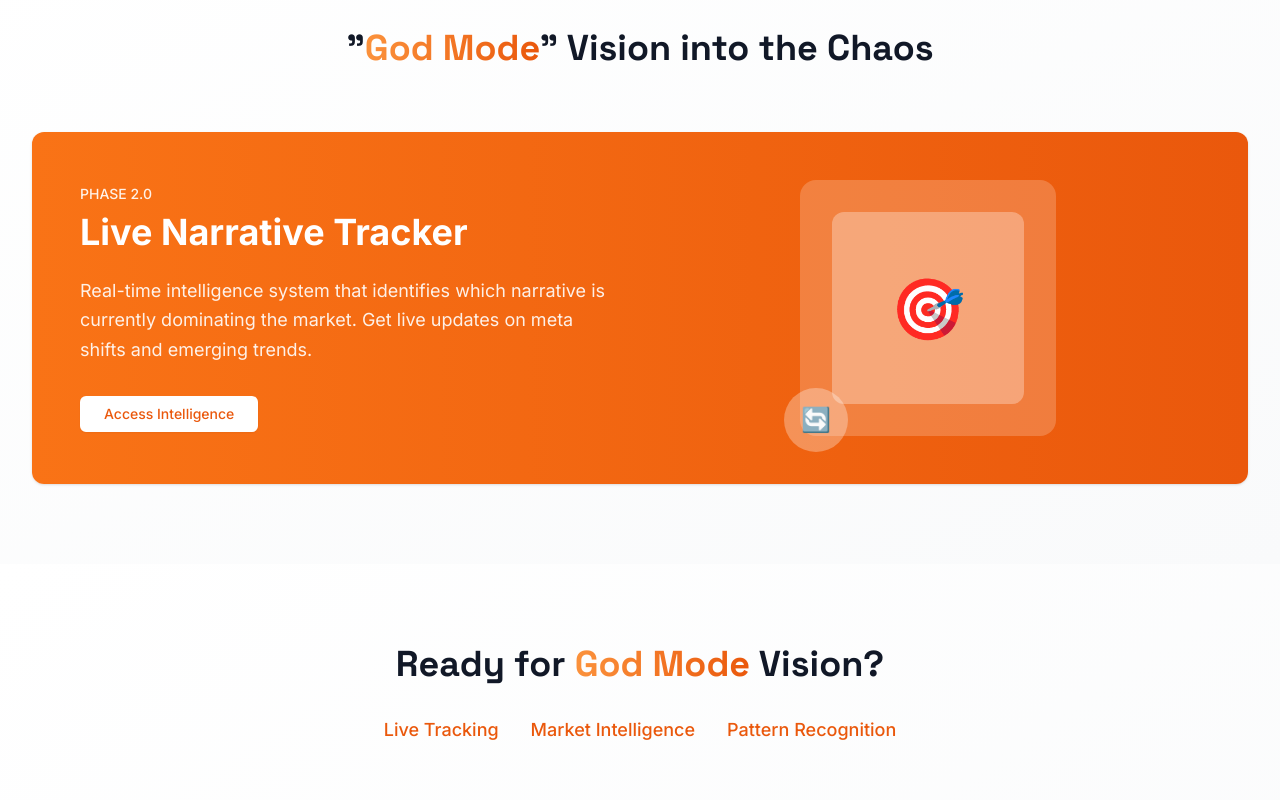
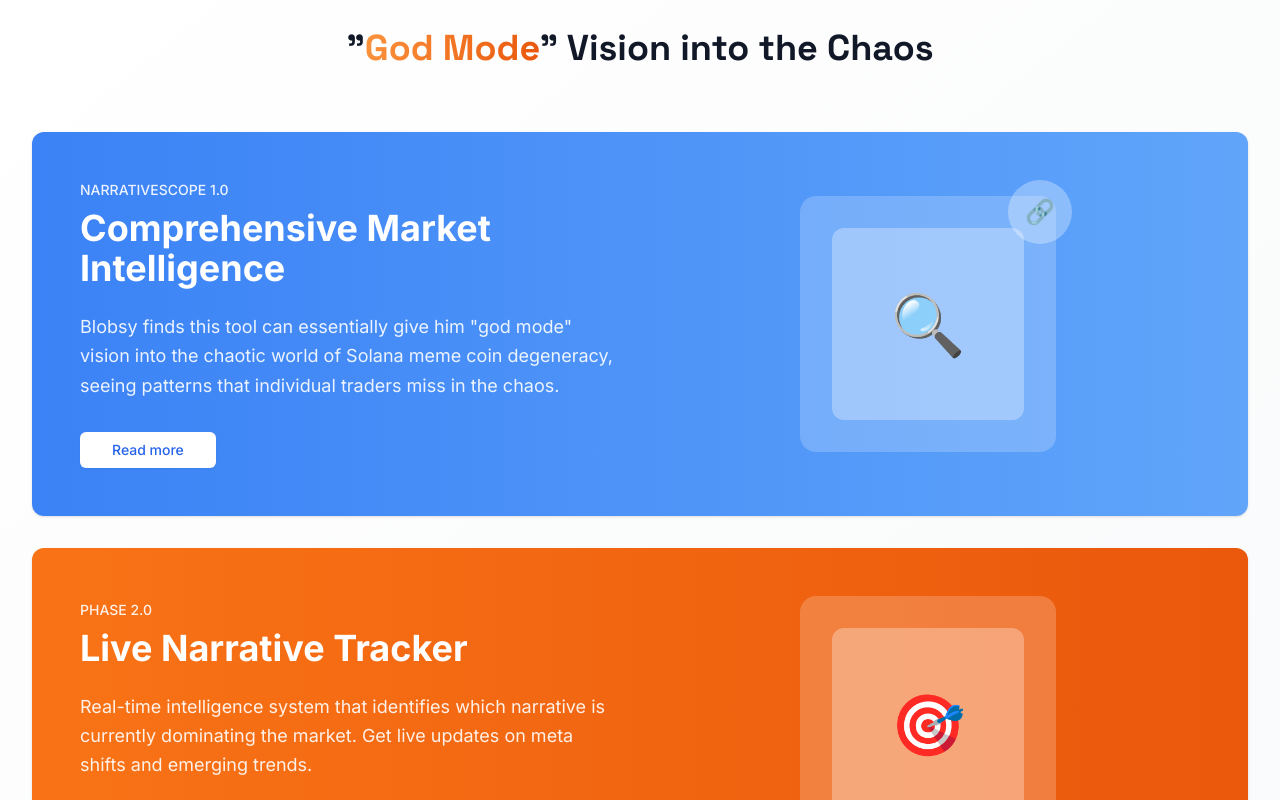
Before and after one commit to Fxlando/websitebuilder, a Next.js app: page / in a window 1280 px wide. Shown: the part 4120-4920 px from the top of the page. Built offline with nearby package versions, Linux system fonts and the light colour scheme; no server answers.

Commit message:
Add back NARRATIVESCOPE 1.0 card - Restore the first blue card with Comprehensive Market Intelligence - Keep both cards: NARRATIVESCOPE 1.0 and PHASE 2.0 - Maintain original two-card layout

```diff
--- a/src/components/sections/FutureSection.tsx
+++ b/src/components/sections/FutureSection.tsx
@@ -52,6 +52,66 @@ export const FutureSection = () => {
           whileInView="visible"
           viewport={{ once: true }}
         >
+          {/* NARRATIVESCOPE 1.0 Card */}
+          <motion.div variants={cardVariants} whileHover={{ y: -5 }}>
+            <Card className="bg-gradient-to-r from-blue-500 to-blue-400 text-white border-0 overflow-hidden">
+              <CardContent className="p-8 lg:p-12">
+                <div className="grid lg:grid-cols-2 gap-8 items-center">
+                  <div>
+                    <div className="text-sm font-medium mb-2 opacity-90">NARRATIVESCOPE 1.0</div>
+                    <h3 className="text-3xl lg:text-4xl font-bold mb-6">
+                      Comprehensive Market Intelligence
+                    </h3>
+                    <p className="text-lg mb-8 opacity-90 leading-relaxed">
+                      Blobsy finds this tool can essentially give him "god mode" vision into the chaotic world of Solana meme coin degeneracy, seeing patterns that individual traders miss in the chaos.
+                    </p>
+                    <motion.div
+                      whileHover={{ scale: 1.05 }}
+                      whileTap={{ scale: 0.95 }}
+                    >
+                      <Button
+                        variant="secondary"
+                        className="bg-white text-blue-600 hover:bg-gray-100 px-8 py-3"
+                      >
+                        Read more
+                      </Button>
+                    </motion.div>
+                  </div>
+                  <div className="flex justify-center">
+                    <div className="relative">
+                      <motion.div
+                        className="w-64 h-64 bg-white/20 rounded-2xl flex items-center justify-center"
+                        whileHover={{ scale: 1.05, rotate: 2 }}
+                        transition={{ duration: 0.3 }}
+                      >
+                        <motion.div
+                          className="w-48 h-48 bg-white/30 rounded-xl flex items-center justify-center"
+                          whileHover={{ scale: 1.1 }}
+                          transition={{ duration: 0.3 }}
+                        >
+                          <motion.span
+                            className="text-6xl"
+                            whileHover={{ scale: 1.2, rotate: 10 }}
+                            transition={{ duration: 0.3 }}
+                          >
+                            🔍
+                          </motion.span>
+                        </motion.div>
+                      </motion.div>
+                      <motion.div
+                        className="absolute -top-4 -right-4 w-16 h-16 bg-white/30 rounded-full flex items-center justify-center"
+                        whileHover={{ scale: 1.2, rotate: 360 }}
+                        transition={{ duration: 0.6 }}
+                      >
+                        <span className="text-2xl">🔗</span>
+                      </motion.div>
+                    </div>
+                  </div>
+                </div>
+              </CardContent>
+            </Card>
+          </motion.div>
+
           {/* Live Narrative Tracker Card */}
           <motion.div variants={cardVariants} whileHover={{ y: -5 }}>
             <Card className="bg-gradient-to-r from-orange-500 to-orange-600 text-white border-0 overflow-hidden">
```
